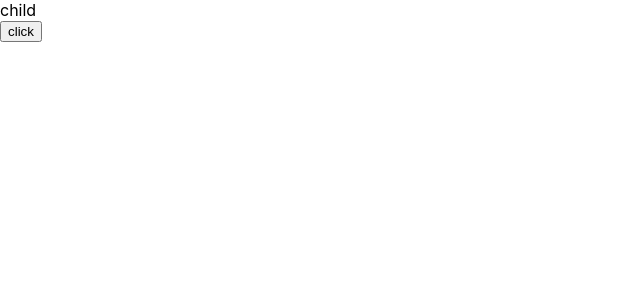
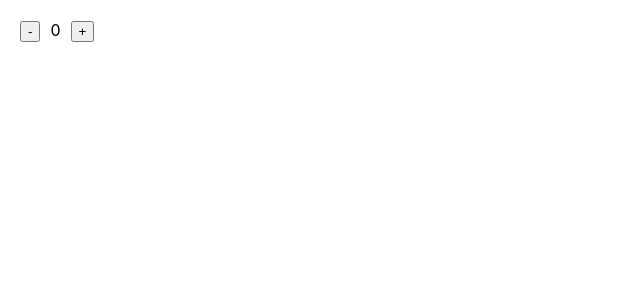
Before and after one commit to AFAN-LIFE/react-learn-wuyou, a React (Create React App) app: page / in a window 1280 px wide. Shown: the top 300 px of the page, without its empty margins (0-640 px from the left). Built offline with nearby package versions, Linux system fonts and the light colour scheme.

Commit message:
useEffect

```diff
--- a/src/App.js
+++ b/src/App.js
@@ -1,31 +1,20 @@
-import { useRef, useState, forwardRef, useImperativeHandle } from 'react';
+import {useEffect, useState} from 'react'
+export default function App() {
+  const [count, setCount] = useState(0)
+  const handleIncrement = () => setCount(count + 1)
+  const handleDecrement = () => setCount(count - 1)
 
-// 使用 forwardRef 包装子组件
-const Child = forwardRef((props, ref) => {
-  useImperativeHandle(ref, () => ({
-    // 这里暴露子组件的方法或值
-    sayHello: () => {
-      alert('Hello from Child component!');
-    }
-  }));
-
-  return <div>child</div>;
-});
-
-export default function App() {
-  const childRef = useRef();
-
-  function handleClick() {
-    // 现在可以调用子组件暴露的方法
-    if (childRef.current) {
-      childRef.current.sayHello();
-    }
-  }
+  // 可以在这里进行一些副作用操作，比如数据获取、订阅等
+  // 如果为空，就是任何操作都不会让它重复执行
+  useEffect(() => {
+    console.log('useEffect')
+  }, [count]) // 依赖项是 count，只有当 count 变化时才会重新执行
 
   return (
-    <div>
-      <Child ref={childRef} />
-      <button onClick={handleClick}>click</button>
+    <div style={{ padding: 20 }}>
+      <button onClick={handleDecrement}>-</button>
+      <span style={{ margin: '0 10px' }}>{count}</span>
+      <button onClick={handleIncrement}>+</button>
     </div>
-  );
+  )
 }
```
Also changed, not shown: 1 other file (tests, documents, lock files or other folders).
